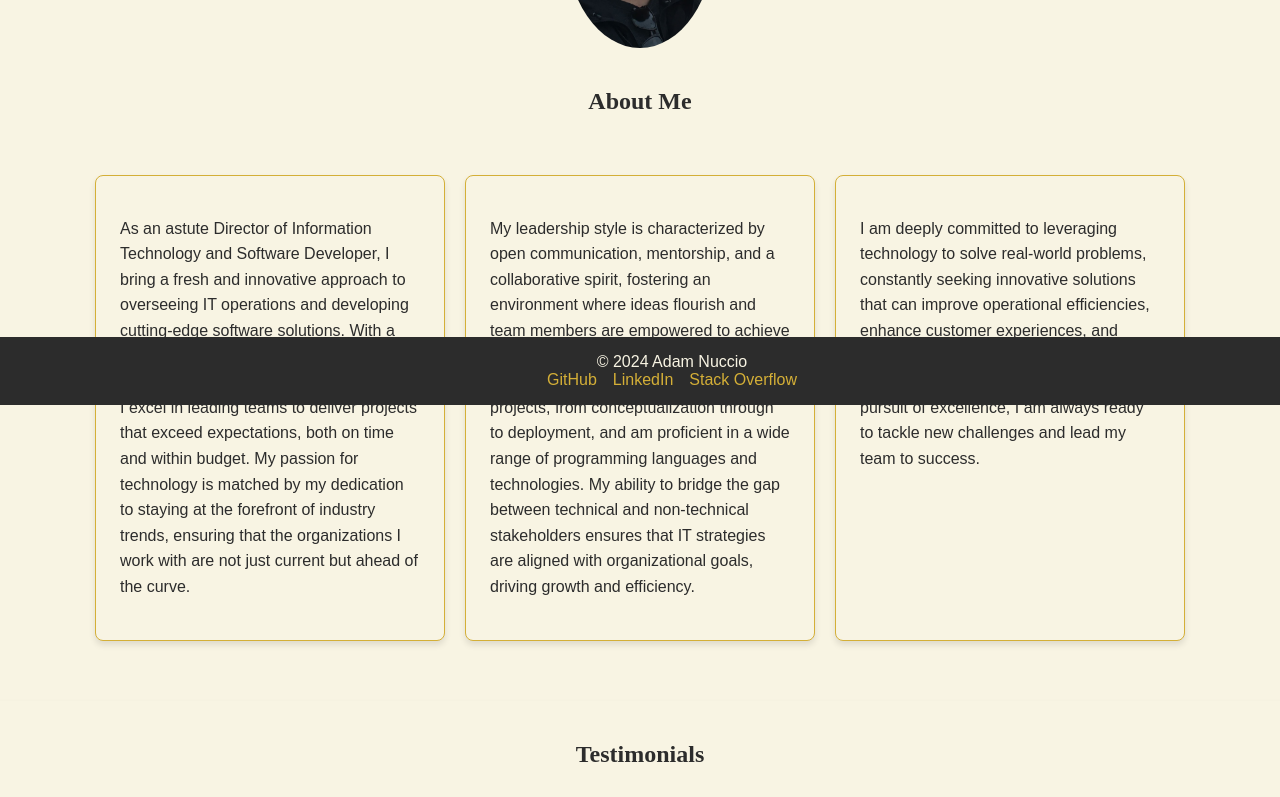
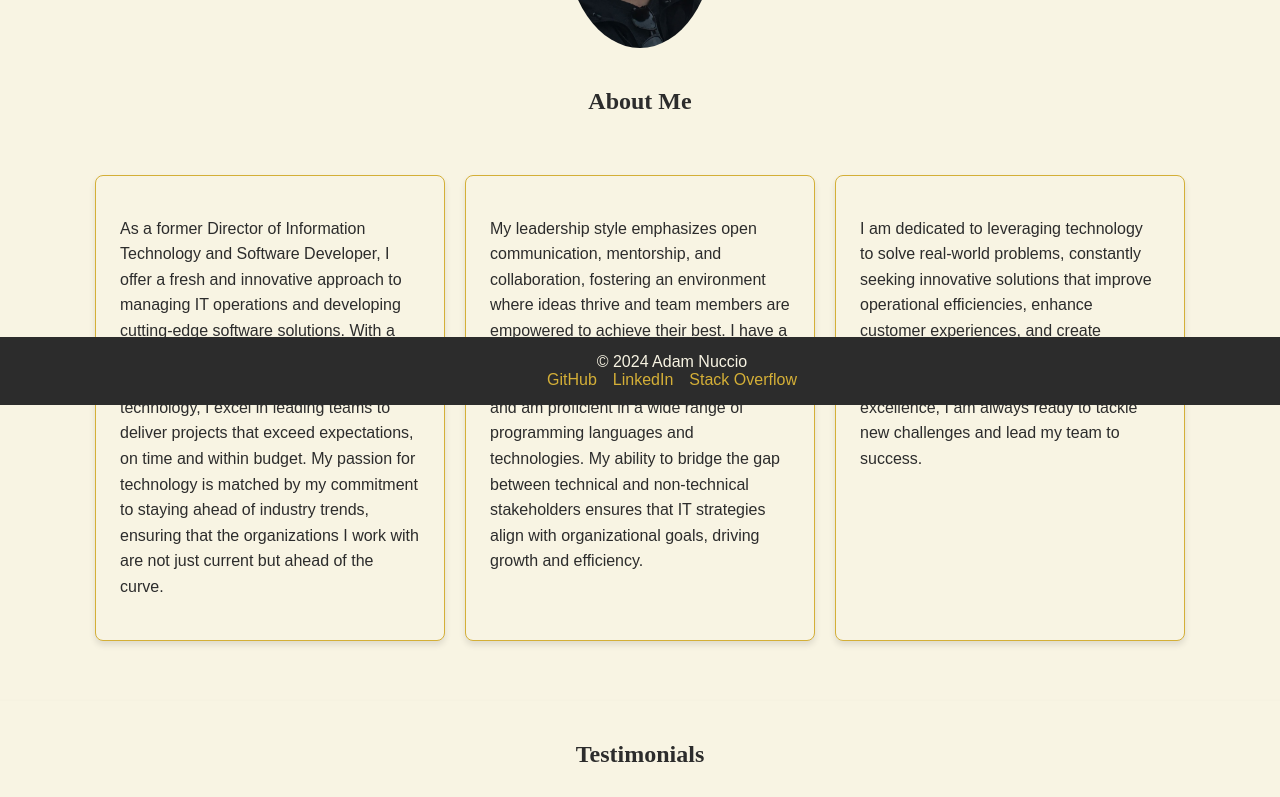
Before and after one commit to yahm0/AMN-REACT.JS-Portfolio, a React (Create React App) app: page / in a window 1280 px wide. Shown: the part 395-1192 px from the top of the page. Built offline with nearby package versions, Linux system fonts and the light colour scheme.

Commit message:
Made some changes to my bio

```diff
--- a/src/pages/AboutMe.jsx
+++ b/src/pages/AboutMe.jsx
@@ -11,13 +11,13 @@ function AboutMe() {
       </section>
       <div className="cards-container">
         <section className="about-me-card">
-          <p>As an astute Director of Information Technology and Software Developer, I bring a fresh and innovative approach to overseeing IT operations and developing cutting-edge software solutions. With a robust foundation in both the strategic and technical facets of information technology, I excel in leading teams to deliver projects that exceed expectations, both on time and within budget. My passion for technology is matched by my dedication to staying at the forefront of industry trends, ensuring that the organizations I work with are not just current but ahead of the curve.</p>
+          <p>As a former Director of Information Technology and Software Developer, I offer a fresh and innovative approach to managing IT operations and developing cutting-edge software solutions. With a strong background in both the strategic and technical aspects of information technology, I excel in leading teams to deliver projects that exceed expectations, on time and within budget. My passion for technology is matched by my commitment to staying ahead of industry trends, ensuring that the organizations I work with are not just current but ahead of the curve.</p>
         </section>
         <section className="about-me-card">
-          <p>My leadership style is characterized by open communication, mentorship, and a collaborative spirit, fostering an environment where ideas flourish and team members are empowered to achieve their best. I have a proven track record of successfully managing complex IT projects, from conceptualization through to deployment, and am proficient in a wide range of programming languages and technologies. My ability to bridge the gap between technical and non-technical stakeholders ensures that IT strategies are aligned with organizational goals, driving growth and efficiency.</p>
+          <p>My leadership style emphasizes open communication, mentorship, and collaboration, fostering an environment where ideas thrive and team members are empowered to achieve their best. I have a proven track record of managing complex IT projects from conception to deployment and am proficient in a wide range of programming languages and technologies. My ability to bridge the gap between technical and non-technical stakeholders ensures that IT strategies align with organizational goals, driving growth and efficiency.</p>
         </section>
         <section className="about-me-card">
-          <p>I am deeply committed to leveraging technology to solve real-world problems, constantly seeking innovative solutions that can improve operational efficiencies, enhance customer experiences, and create competitive advantages. With a keen eye for detail and a relentless pursuit of excellence, I am always ready to tackle new challenges and lead my team to success.</p>
+          <p>I am dedicated to leveraging technology to solve real-world problems, constantly seeking innovative solutions that improve operational efficiencies, enhance customer experiences, and create competitive advantages. With a keen eye for detail and a relentless pursuit of excellence, I am always ready to tackle new challenges and lead my team to success.</p>
         </section>
       </div>
       <TestimonialsSlider />
```
